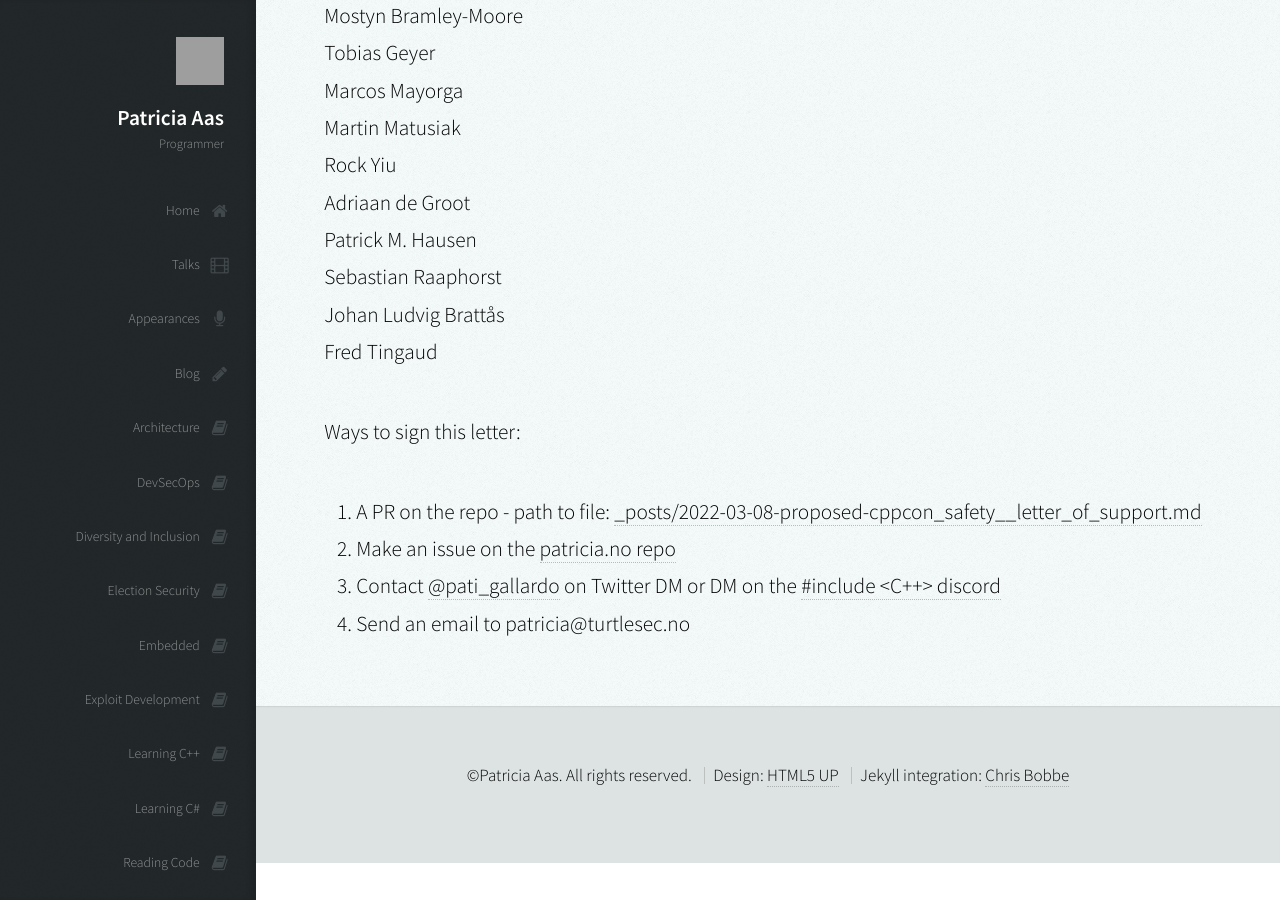
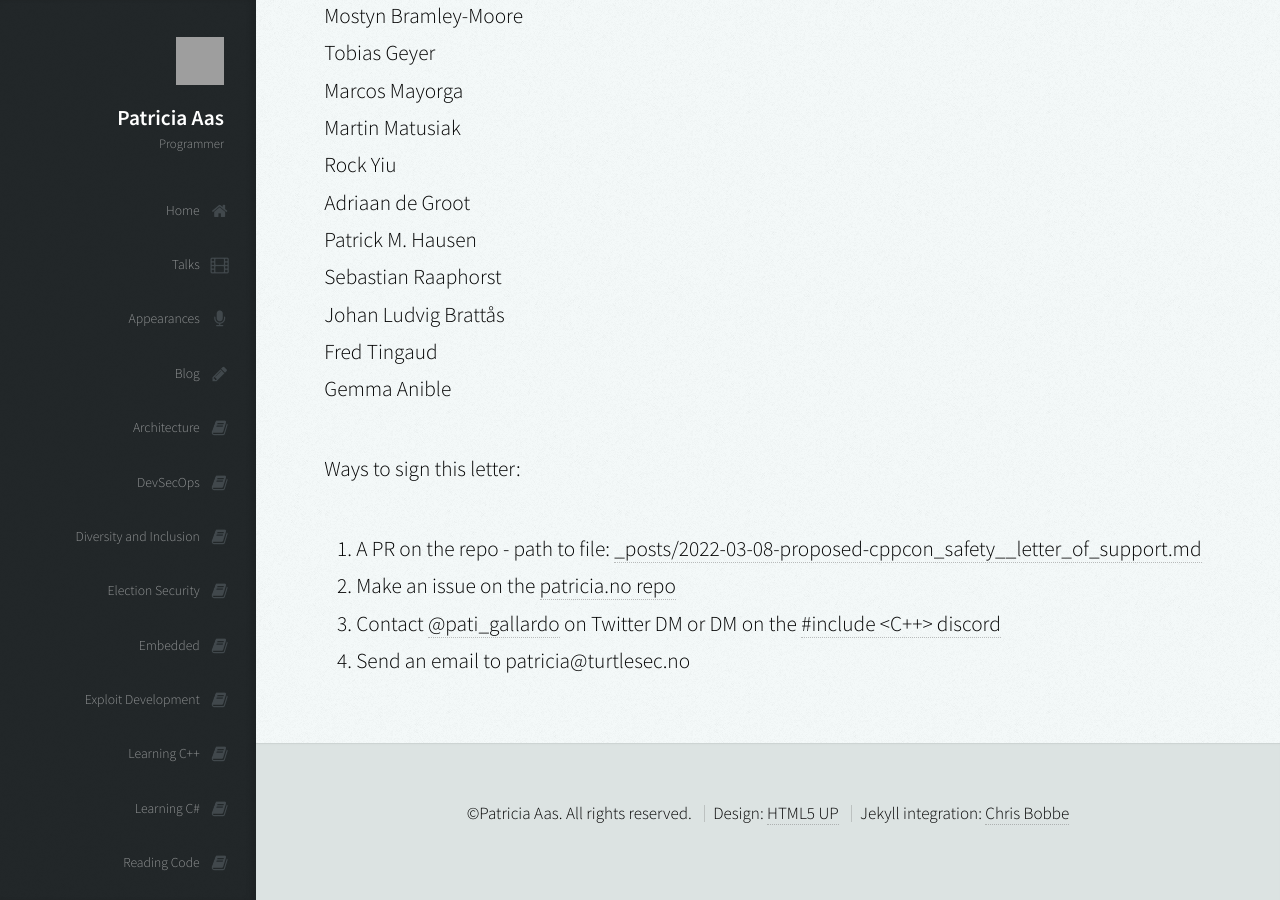
Before and after one commit to patricia-gallardo/patricia-gallardo.github.io, a Jekyll site: the page built from _posts/2022-03-08-proposed-cppcon_safety__letter_of_support.md, in a window 1280 px wide and 900 px high, scrolled down 7874 px. Built offline with Jekyll 4.4.1, drawn with Linux system fonts in a browser that asks for light colours; nearby versions of some CDN libraries; grey boxes are pictures that could not be loaded.

Commit message:
Add me to the letter of support

```diff
--- a/_posts/2022-03-08-proposed-cppcon_safety__letter_of_support.md
+++ b/_posts/2022-03-08-proposed-cppcon_safety__letter_of_support.md
@@ -219,6 +219,7 @@ Patrick M. Hausen <br>
 Sebastian Raaphorst <br>
 Johan Ludvig Brattås <br>
 Fred Tingaud <br>
+Gemma Anible <br>
 
 Ways to sign this letter:
 1. A PR on the repo - path to file: [_posts/2022-03-08-proposed-cppcon_safety__letter_of_support.md][4]
```
